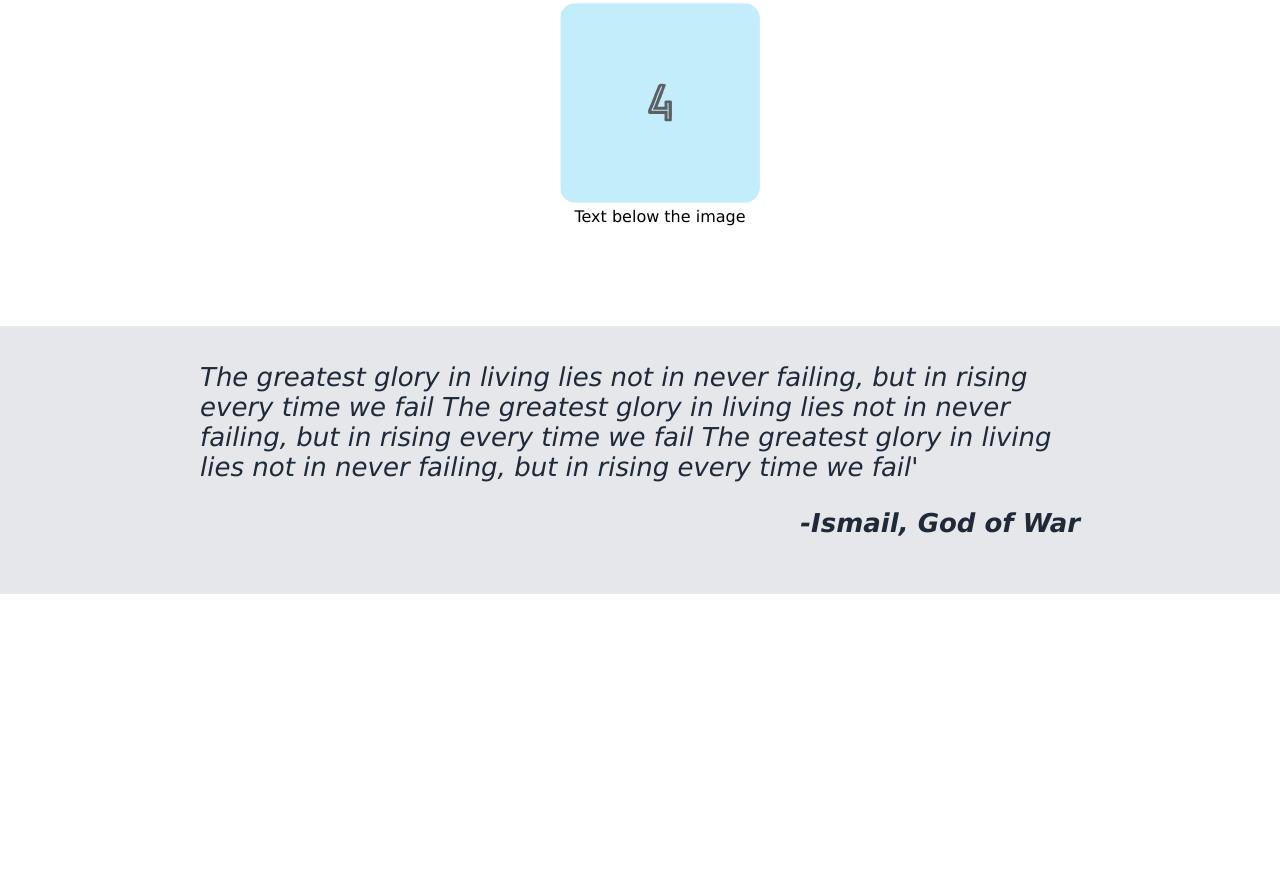
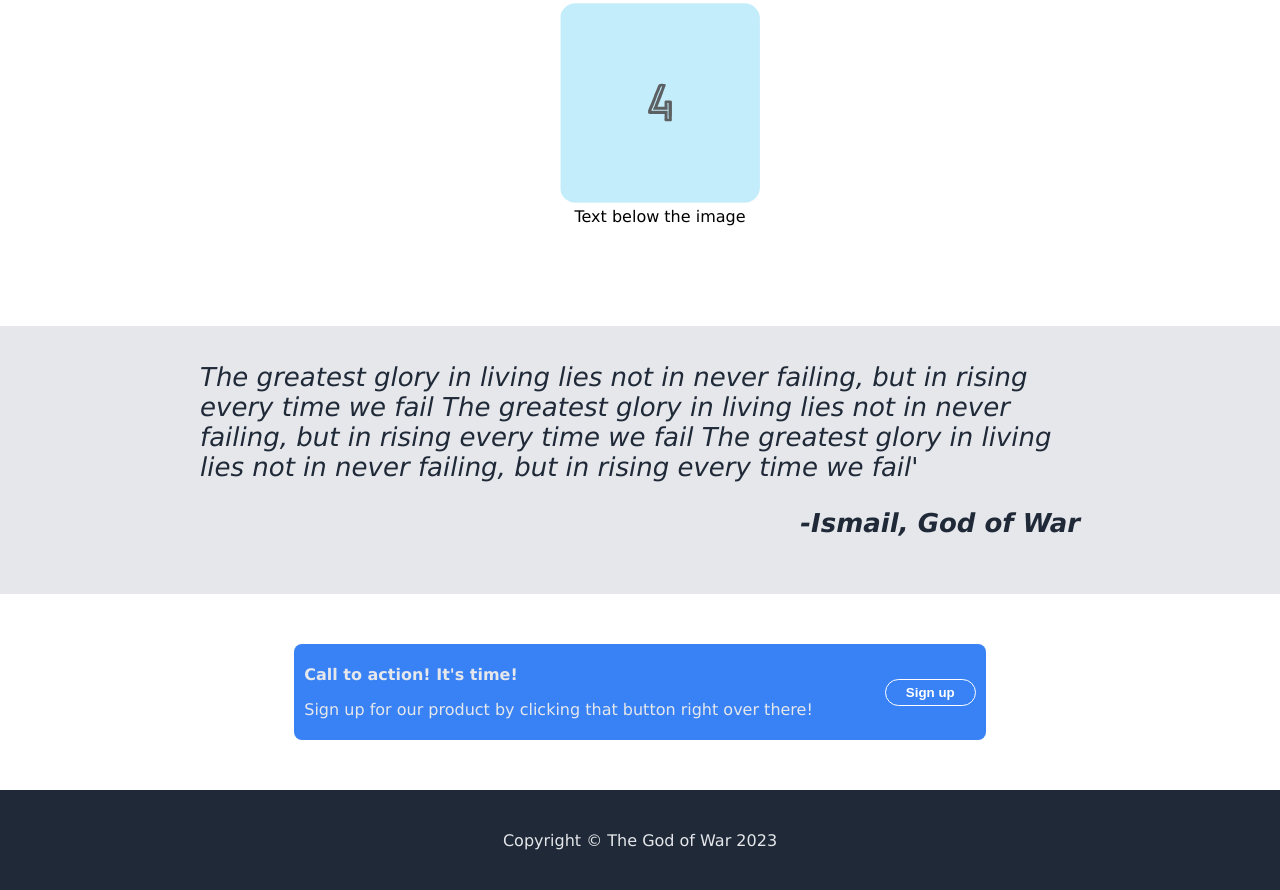
Before and after one commit to Ninja-Jutsu/landing-page, a plain HTML site: page index.html in a window 1280 px wide. Shown: the part 730-1620 px from the top of the page. Before the commit the page ends 1324 px from the top, so only its background shows below. Drawn offline with Linux system fonts and the light colour scheme.

Commit message:
Add Footer Added The Footer as the final part of the landing page Project Completed

```diff
--- a/css/style.css
+++ b/css/style.css
@@ -140,3 +140,36 @@ ul {
     font-weight: bold;
     padding-bottom: 10px;
 }
+
+.fifth-part {
+    display: flex;
+    justify-content: center;
+    align-items: center;
+
+
+
+    gap: 72px;
+    margin: 50px 120px;
+    background-color: #3882f6;
+    color: #e5e7eb;
+    border-radius: 8px;
+    padding: 5px 10px;
+}
+
+.fifth-part button{
+    border: 1px solid white;
+}
+
+.middle
+{
+    display: flex;
+    justify-content: center;
+}
+
+.footer {
+    height: 50px;
+    background-color: #1f2937;
+    color: #e5e7eb;
+    text-align: center;
+    padding: 25px 0;
+}
--- a/index.html
+++ b/index.html
@@ -77,7 +77,26 @@
     </p>
     <p class="align-right">-Ismail, God of War</p>
 
-    <!-- Grey text completed -->
 </div>
+<!-- Grey text completed -->
+
+<!-- Another section with signup button -->
+<div class="middle">
+    <div class="fifth-part">
+        <div>
+            <p style="font-weight: bold;">Call to action! It's time!</p>
+            <p>Sign up for our product by clicking that button right over there!</p>
+        </div>
+        <div>
+            <button>Sign up</button>
+        </div>
+    </div>
+</div>
+<!-- Signup button section completed -->
+<!-- Footer section -->
+<div class="footer">
+    <p>Copyright © The God of War 2023 </p>
+</div>
+<!-- Footer section completed -->
 </body>
 </html>
```
